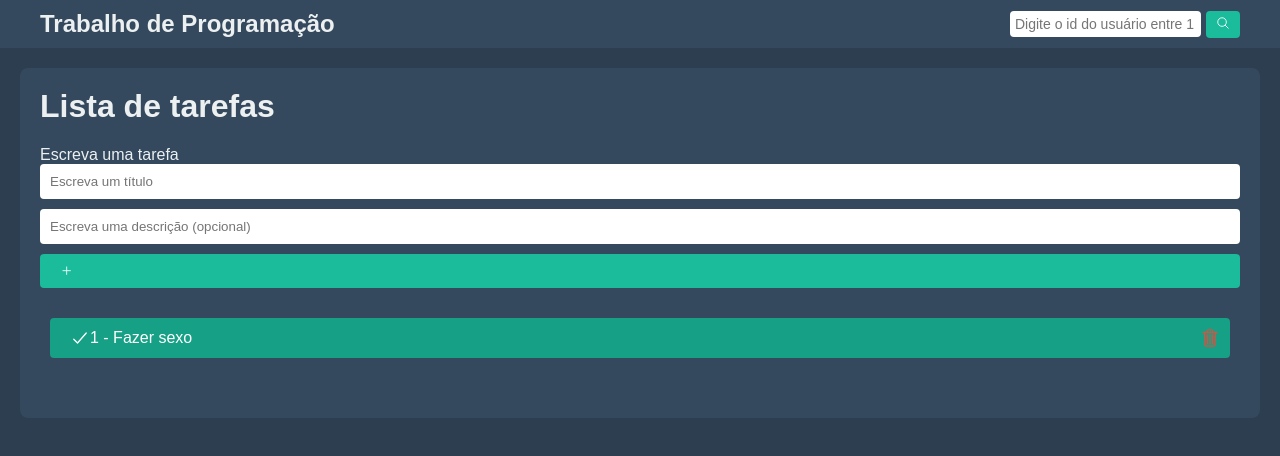
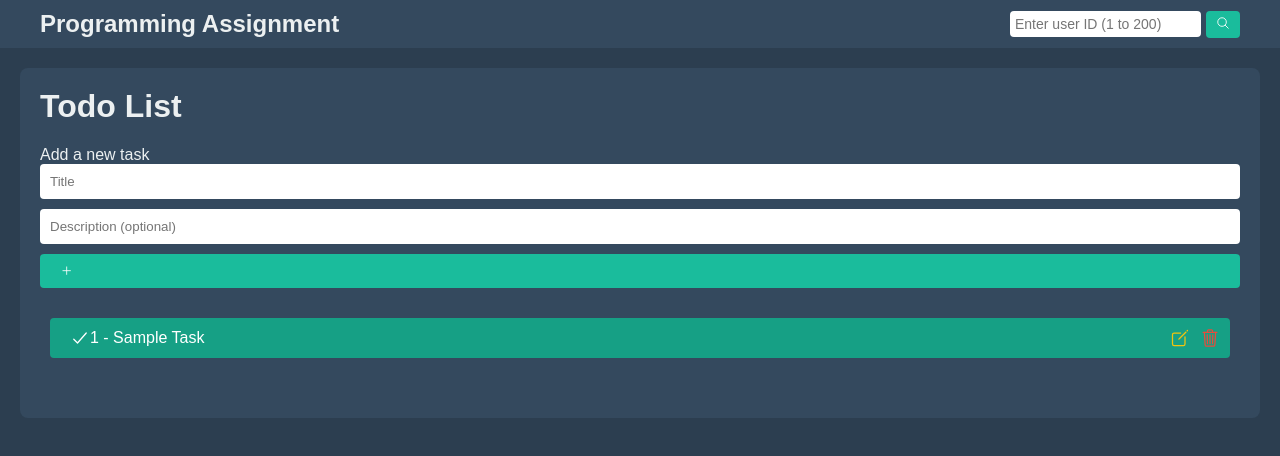
Before and after one commit to IgorsDanyel/Trabalho---Programa-o-Web-1, a plain HTML site: page Trabalho - Programação Web 1/index.html in a window 1280 px wide. Drawn offline with nearby package versions, Linux system fonts and the light colour scheme; no server answers.

Commit message:
Update index.html

```diff
--- a/Trabalho - Programação Web 1/index.html
+++ b/Trabalho - Programação Web 1/index.html
@@ -4,43 +4,49 @@
 <head>
     <meta charset="UTF-8">
     <meta name="viewport" content="width=device-width, initial-scale=1.0">
-    <title>Document</title>
+    <title>Todo List App</title>
     <link rel="stylesheet" href="style.css">
 </head>
 
 <body>
     <div class="header-container">
         <header class="header">
-            <h1>Trabalho de Programação</h1>
+            <h1>Programming Assignment</h1>
             <ul class="nav">
                 <li class="search-input-container">
-                    <input style="text-decoration: none;" placeholder="Digite o id do usuário entre 1 e 200" type="text" name="" id="pesquisa">
-                    <button class="btn-search"> <ion-icon class="search-icon" name="search-outline"></ion-icon></button>
+                    <input placeholder="Enter user ID (1 to 200)" type="text" id="pesquisa">
+                    <button class="btn-search">
+                        <ion-icon class="search-icon" name="search-outline"></ion-icon>
+                    </button>
                 </li>
             </ul>
         </header>
     </div>
     <main class="main">
-        <h1>Lista de tarefas</h1>
+        <h1>Todo List</h1>
         <form class="form">
-            <label for="add-todo">Escreva uma tarefa</label>
+            <label for="add-todo">Add a new task</label>
             <div class="input-div">
                 <div class="inputs">
-                    <input type="text" name="add" id="add-todo" class="input_title" placeholder="Escreva um título">
-                    <input type="text" name="add" id="add-todo" class="input_desc" placeholder="Escreva uma descrição (opcional)">
+                    <input type="text" id="add-todo-title" class="input_title" placeholder="Title">
+                    <input type="text" id="add-todo-desc" class="input_desc" placeholder="Description (optional)">
                 </div>
-                <button class="btn-add"><ion-icon name="add-outline" class="ic-btn-add"></ion-icon><div class="loading-btn"></div></button>
+                <button class="btn-add">
+                    <ion-icon name="add-outline" class="ic-btn-add"></ion-icon>
+                    <div class="loading-btn"></div>
+                </button>
             </div>
-            <p class="error-inputs">Preencha os dois campos para adicionar uma nova tarefa</p>
+            <p class="error-inputs">Please fill out both fields to add a new task</p>
         </form>
 
         <section class="list-todo">
             <div class="loading"></div>
-            <p class="no-todos">Sem tarefas</p>
+            <p class="no-todos">No tasks available</p>
             <div class="todo ex">
                 <div class="loading-update-todo"></div>
                 <ion-icon name="checkmark-outline" class="btn_complet"></ion-icon>
-                <p>1 - Fazer sexo</p>
+                <p>1 - Sample Task</p>
+                <ion-icon class="btn_edit" name="create-outline"></ion-icon>
                 <ion-icon class="btn_delete" name="trash-outline"></ion-icon>
             </div>
         </section>
@@ -48,12 +54,13 @@
         <dialog class="modal-new">
             <div class="modal-content">
                 <ion-icon name="close-outline" class="btn-close"></ion-icon>
-                <h2>Resultado da pesquisa</h2>
+                <h2>Search Results</h2>
                 <section class="list-result">
                     <div class="loading loading-result"></div>
                     <div class="todo ex">
                         <ion-icon name="checkmark-outline" class="btn_complet"></ion-icon>
-                        <p>1 - Fazer sexo</p>
+                        <p>1 - Sample Task</p>
+                        <ion-icon class="btn_edit" name="create-outline"></ion-icon>
                         <ion-icon class="btn_delete" name="trash-outline"></ion-icon>
                     </div>
                 </section>
```
